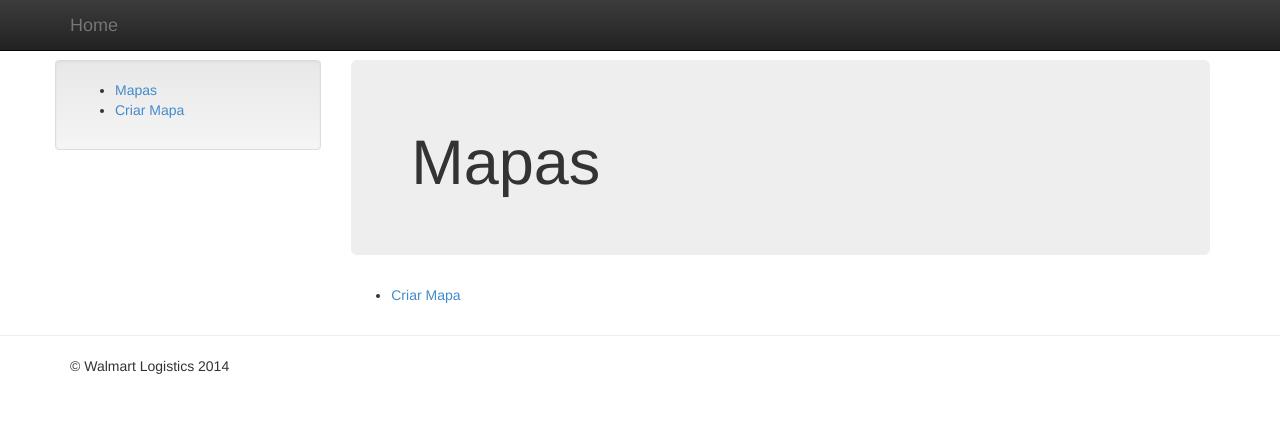
After one commit to kureck/logistics, a Django app: template templates/shortest_path/maps.html in a window 1280 px wide. The commit adds this page. Shown: the top 425 px of the page. Run offline with Django 3.2, Linux system fonts and the light colour scheme; the template is opened without the code that fills it, so the values that code supplies are empty; some libraries are stand-ins or nearby versions.

Commit message:
add template to list and create map

```diff
--- a/logistics/urls.py
+++ b/logistics/urls.py
@@ -9,4 +9,5 @@ urlpatterns = patterns('',
 	# url(r'^blog/', include('blog.urls')),
 	url(r'^$', include('shortest_path.urls', namespace="shortest_path")),
 	url(r'^admin/', include(admin.site.urls)),
+	url(r'^shortest_path/', include('shortest_path.urls', namespace='shortest_path')),
 )
--- /dev/null
+++ b/shortest_path/forms.py
@@ -0,0 +1,3 @@
+# -*- coding: utf-8 -*-
+from django import forms
+from .models import RoadMap
--- a/shortest_path/urls.py
+++ b/shortest_path/urls.py
@@ -3,4 +3,6 @@ from shortest_path import views
 
 urlpatterns = patterns('',
 	url(r'^$', views.index, name='index'),
+	url(r'^maps/$', views.maps, name='maps'),
+	url(r'^create_map/$', views.create_map, name='create_map'),
 )
--- /dev/null
+++ b/templates/shortest_path/base.html
@@ -0,0 +1,52 @@
+<!DOCTYPE html>
+{% load static %}
+<html>
+    <head>
+        <meta name="viewport" content="width=device-width, initial-scale=1.0">
+        <!-- Bootstrap -->
+        <link href="{% static 'css/bootstrap-fluid-adj.css' %}" rel="stylesheet">
+        <link href="{% static 'css/bootstrap.min.css' %}" rel="stylesheet" media="screen">
+        <link href="{% static 'css/bootstrap-responsive.css' %}" rel="stylesheet">
+        <link href="{% static 'css/bootstrap-theme.min.css' %}" rel="stylesheet">
+        <title>Walmart Logistics - {% block title %} {% endblock %}</title>
+    </head>
+
+    <body>
+        <div class="navbar navbar-inverse navbar-fixed-top">
+            <div class="container">
+                <a class="navbar-brand" href="/shortest_path/">Home</a>
+            </div>
+        </div>
+        <div class="container">
+            <div class="row">
+                <div class="col-md-3">
+                    <div class="well sidebar-nav">
+                        <!--- Empty for the timebeing -->
+                        <ul>
+                            <li><a href="/shortest_path/maps/">Mapas</a></li>
+                            <li><a href="/shortest_path/create_map/">Criar Mapa</a></li>
+                        </ul>
+                    </div>
+                    <!--/.well -->
+                </div>
+                <!--/span-->
+                <div class="col-md-9">
+                    {% block body_block %}{% endblock %}
+                </div>
+                <!--/span-->
+            </div>
+            <!--/row-->
+        </div>
+        <!--/.fluid-container-->
+
+        <hr>
+        <footer>
+            <div class="container">
+                <p>&copy; Walmart Logistics 2014</p>
+            </div>
+        </footer>
+        <script src="{% static 'js/jquery-2.1.1.min.js' %}"></script>
+        <script src="{% static 'js/bootstrap.min.js' %}"></script>
+        <script src="{% static 'js/script.js' %}"></script>
+    </body>
+</html>
--- /dev/null
+++ b/templates/shortest_path/maps.html
@@ -0,0 +1,26 @@
+{% extends "shortest_path/base.html" %}
+
+{% block title %}
+  Mapas
+{% endblock %}
+
+{% block body_block %}
+<div class="jumbotron">
+  <h1>Mapas</h1>
+</div>
+  <ul>
+    <li><a href="/shortest_path/create_map/">Criar Mapa</a></li>
+  </ul>
+  {% if maps %}
+    <table class="table table-hover table-bordered .table-condensed">
+      <thead>
+        <th>Nome</th>
+      </thead>
+      {% for map in maps %}
+        <tr>
+          <td><a href="/shortest_path/maps/{{ map.id }}">{{ map.title }}</a></td>
+        </tr>
+      {% endfor %}
+    </table>
+  {% endif %}
+{% endblock %}
```
Also changed, not shown: shortest_path/views.py (+14 -3 lines), templates/shortest_path/create_map.html (added, +23 -0 lines), templates/shortest_path/index.html (+15 -0 lines).
